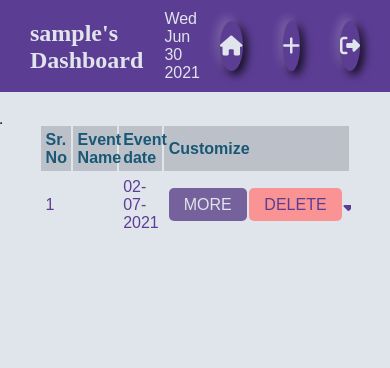
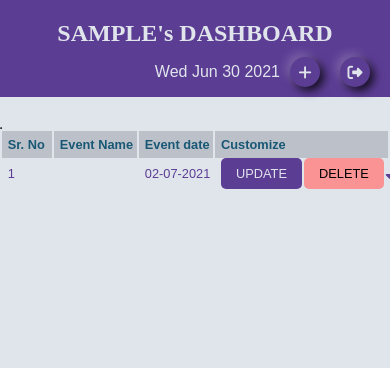
Before and after one commit to wiz4rd54/moontimes_website, a PHP site: page /dashboard.php in a window 390 px wide. Shown: the top 368 px of the page. Run offline with PHP 8.4, Linux system fonts and the light colour scheme; the visitor is signed in with stand-in values (Sample User, id 1); tables that the repository leaves empty or names only in its code hold one stand-in row (values such as "Sample post"); data that the repository does not hold is empty; some libraries are stand-ins or nearby versions; some web fonts are replaced.

Commit message:
Update June 30 2

```diff
--- a/dashboard.php
+++ b/dashboard.php
@@ -17,11 +17,11 @@ session_start();
     <head>
         <title>Dashboard</title>
         <meta name="viewport" content="width=device-width, initial-scale=1.0">
-        <link rel="stylesheet" href="dashboard_style.css" type="text/css">
+        <link rel="stylesheet" href="dashboardstyle.css" type="text/css">
         <script src="https://kit.fontawesome.com/2fef570697.js" crossorigin="anonymous"></script>
         <!--<script src="todo.js"></script>-->
         <script>
-            function myFunction(x) {
+        function myFunction(x) {
                 var ele = document.getElementById(x);
                 if (ele.style.display === "none") {
                     ele.style.display = "table-cell";
@@ -29,6 +29,18 @@ session_start();
                     ele.style.display = "none";
                 }
             };
+
+            function changecolor() {
+                var x=document.getElementsByClassName('status');
+                if (x.innerHTML === "Upcoming")
+                {
+                    ele.style.background = "#ff4242";
+                }
+                elseif (x.innerHTML === "Completed")
+                {
+                    ele.style.background = "#0b6802";
+                }
+            }
             function get_date(){
                 var date = new Date();
                 var n = date.toDateString();
@@ -38,12 +50,11 @@ session_start();
     </head>
     <body onload="get_date()">
         <nav class="navbar">
-            <h1 id="username"><?php echo $user_data['user_name']."'s";?> Dashboard </h1>
+            <h1 id="username"><?php echo strtoupper($user_data['user_name'])."'s";?> DASHBOARD </h1>
 
             <ul>
-                <li><a href="logout.php"><i class="fas fa-sign-out-alt"></i></a></li>
-                <li><a href="newevent.php"><i class="fas fa-plus"></i></a></li>
-                <li><a href="dashboard.php"><i class="fas fa-home"></i></a></li>
+                <li><a href="logout.php" alt="Logout"><i class="fas fa-sign-out-alt"></i></a></li>
+                <li><a href="newevent.php" alt="New Event"><i class="fas fa-plus"></i></a></li>
                 <p id="date"></p>
             </ul>
         </nav>
@@ -71,10 +82,18 @@ session_start();
                     <td width="50px"><?php echo $i+1;?></td>
                     <td><?php echo $row["eventType"]; ?></td>
                     <td><?php echo date_format( date_create($row["eventDate"]),"d-m-Y"); ?></td>
-                    <td><?php echo $row["eventStatus"];?></td>
-                    <td style="width:80px;text-align:center;"><?php echo '<a id="edit" href="/Moontimes/moontimes_website/edit.php?id='.$row['event_id'].'"/>MORE</a>';?></td>
+                    <td><?php
+                        if ($row['eventStatus'] == "Completed" )
+                        {
+                            echo '<span class="status completed">'.$row['eventStatus'].'</span>';
+                        }
+                        else
+                        {
+                            echo '<span class="status upcoming">'.$row['eventStatus'].'</span>';
+                        }?></td>
+                    <td style="width:80px;text-align:center;"><?php echo '<a id="update" href="/Moontimes/moontimes_website/complete.php?id='.$row['event_id'].'"/>UPDATE</a>';?></td>
                     <td style="width:8%;text-align:center;"><?php echo '<a id="delete" href="/Moontimes/moontimes_website/delete.php?id='.$row['event_id'].'"/>DELETE</a>';?></td>
-                    <td width="2%"><?php echo '<i onclick="myFunction('.$i.')" class="fas fa-sort-down"></i>'; ?></td>
+                    <td width="2%"><?php echo '<i onclick="myFunction('.$i.')" class="fas fa-sort-down drop"></i>'; ?></td>
                 </tr>
                 <tr>
                     <td colspan="7" id="<?php echo $i;?>" style="display:none" class="event_Data">
@@ -85,7 +104,14 @@ session_start();
                         $event_detail = mysqli_fetch_assoc($result1);
                         echo '<li>Event Name :- '.$event_detail['eventType'].'</li>';
                         echo '<li>Event Date :- '.date_format( date_create($event_detail["eventDate"]),"d-m-Y").'</li>';
-                        echo '<li>Event Status :- <span class="status">'.$event_detail['eventStatus'].'</span></li>';
+                        if ($event_detail['eventStatus'] == "Completed" )
+                        {
+                            echo '<li>Event Status :- <span class="status completed">'.$event_detail['eventStatus'].'</span></li>';
+                        }
+                        else
+                        {
+                            echo '<li>Event Status :- <span class="status upcoming">'.$event_detail['eventStatus'].'</span></li>';
+                        }
                         echo '<li>Event Place :- '.$event_detail['eventPlace'].'</li>';
                         echo '<li>Event Budget :- '.$event_detail['eventBudget'].'</li>';
                         echo '<li>Event Description :- '.$event_detail['eventDescription'].'</li>';
--- a/dashboard_style.css
+++ b/dashboardstyle.css
@@ -146,10 +109,10 @@ body {
 }
 
 /* -------------------------------------- Table todo edit button ------------------------ */
-#edit {
+#update {
     text-decoration: none;
     padding: 8px 15px;
-    background: #75619b;
+    background: #5c3d94;
     color: #e0e5ec;
     border-radius: 5px;
     border:none;
@@ -160,11 +123,11 @@ body {
     padding: 8px 15px;
     background: #fa9393;
     border-radius: 5px;
-    color: #5c3d94;
+    color: #000;
 }
 
 .event_Data {
-    background: #dedede;
+    background: #eee;
 }
 
 .event_Data ul {
@@ -176,8 +139,61 @@ body {
     margin-bottom: 10px;
 }
 
-.event_Data .status {
+.upcoming {
     padding: 2px;
-    background: #5c3d94;
+    background: #ff4242;
     color: #e0e5ec;
 }
+
+.completed {
+    padding: 2px;
+    background: #13a33e;
+    color: #e0e0e0;
+}
+
+/*----------------------- Media query --------------------------------------*/
+
+@media only screen and (max-width: 768px)
+{
+
+    .navbar {
+        display: 100%;
+        display: block;
+        height: 10%;
+    }
+
+    #username {
+        width: 100%;
+        text-align: center;
+    }
+
+    .navbar ul {
+        width: 100%;
+        display: flex;
+        flex-direction:row-reverse;
+        text-align: center;
+    }
+
+    .navbar ul li {
+        margin-left: 10px;
+        margin-right: 10px;
+        height: 30px;
+        width: 30px;
+        display: flex;
+        align-items: center;
+        justify-content: center;
+        list-style: none;
+        text-align: center;
+        font-size: 15px;
+        box-shadow: -4px -4px 10px rgba(255,255,255,0.2),
+                    4px 4px 10px rgba(0,0,0,0.8);
+        border-radius: 50%;
+    }
+
+    .data {
+        margin: 0;
+        padding: 0;
+        width: 100%;
+        font-size: 0.8rem;
+    }
+}
--- a/newevent.php
+++ b/newevent.php
@@ -30,7 +30,7 @@ session_start();
     <head>
         <title>New Event</title>
         <meta name="viewport" content="width=device-width, initial-scale=1.0">
-        <link rel="stylesheet" href="newevent.css" type="text/css">
+        <link rel="stylesheet" href="new-event.css" type="text/css">
         <script src="https://kit.fontawesome.com/2fef570697.js" crossorigin="anonymous"></script>
     </head>
     <body>
```
Also changed, not shown: other parts of dashboardstyle.css (+0 -37 lines), complete.php (added, +29 -0 lines), edit.php (deleted, +0 -54 lines), new-event.css (renamed from newevent.css, +29 -0 lines).
